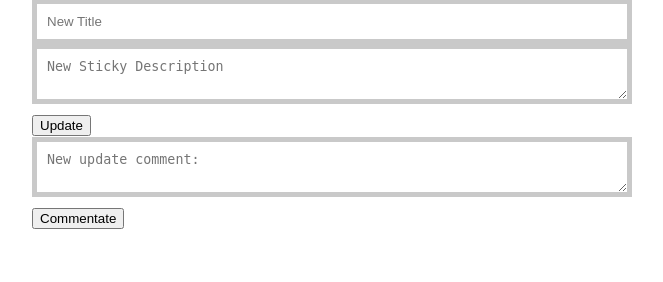
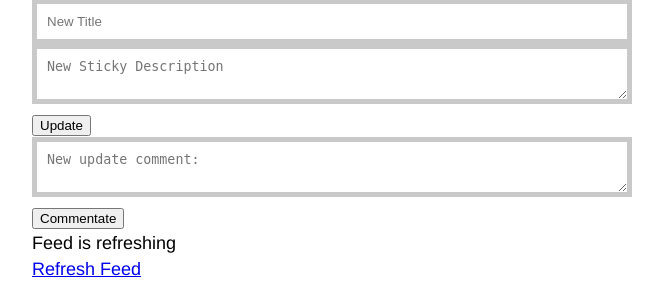
Before and after one commit to allanderek/blow-by-blow, a Flask app: template app/templates/view_feed.html in a window 1280 px wide. Shown: the part 576-858 px from the top of the page, without its empty margins (308-971 px from the left). Before the commit the page ends 805 px from the top, so only its background shows below. Run offline with Flask 2, Linux system fonts and the light colour scheme; the template is opened without the code that fills it: values that come from a table or form of the project are taken from there, others are empty; some libraries are stand-ins or nearby versions.

Commit message:
Moved to a scheme in which viewing a feed (including when authoring one) just downloads the shell, rather than all the feed moments as well. There is then a 'refresh_feed' javascript function which is called when the page is loaded. This makes an AJAX call to the server to retrieve, the feed title, description and moments and then displays them. This allows us to have a 'refresh-feed' link which the user can press to simple refresh the feed, without actually  refreshing the entire page. Ultimately we should also allow for the feed updating itself automatically.

```diff
--- a/app/main.py
+++ b/app/main.py
@@ -12,7 +12,7 @@
 
 import datetime
 import flask
-from flask import request, url_for
+from flask import request, url_for, jsonify
 import sqlalchemy
 import sqlalchemy.orm
 from flask.ext.sqlalchemy import SQLAlchemy
@@ -55,6 +55,11 @@
         path = url_for('view_feed', feed_no=self.id)
         return application.config['DOMAIN'] + path
 
+    def jsonify(self):
+        return jsonify({'title': self.feed_title,
+                        'description': self.feed_desc,
+                        'moments': [moment.jsonify() for moment in self.moments]})
+
 class DBMoment(database.Model):
     id = database.Column(database.Integer, primary_key=True)
     content = database.Column(database.String(2400))
@@ -66,6 +71,10 @@
     def __init__(self, feed_id, content):
         self.feed_id = feed_id
         self.content = content
+
+    def jsonify(self):
+        return {'time': self.date_time.isoformat(),
+                'content': self.content}
 
 def create_database_feed():
     """ Create a feed in the database. """
@@ -87,6 +96,13 @@
     """
 
     return request.args.get('next') or request.referrer or url_for(default)
+
+
+@application.route('/grabmoments', methods=['POST'])
+def grab_moments():
+    feed_id = request.form['feed_id']
+    db_feed = database.session.query(DBFeed).filter_by(id=feed_id).one()
+    return db_feed.jsonify()
 
 
 @application.route("/")
--- a/app/templates/view_feed.html
+++ b/app/templates/view_feed.html
@@ -41,17 +41,48 @@
 
 <script src="//ajax.googleapis.com/ajax/libs/jquery/1.4.3/jquery.min.js"></script>
 
-<script>
-jQuery(document).ready(function(){
-    jQuery('#dismiss-send-viewers-link').live('click', function(event) {
-         jQuery('#send-viewers-link').toggle('show');
-    });
-});
-</script>
 {% endblock %}
 {% block content %}
 
 <div id="feed-contents" class="main-column">
+
+<script>
+function refresh_feed(feed_id) {
+    $("#refreshing-feed").show();
+    $.post('/grabmoments', {
+        feed_id: feed_id
+    }).done(function(translated) {
+        $(".feed-title").text(translated['title']);
+        $(".feed-description").text(translated['description']);
+        $(".feed-moment").remove();
+        var moments = translated['moments'];
+        for (i = 0; i < moments.length; i++) {
+          moment = moments[i];
+	  moment_li = document.createElement('li');
+	  moment_li.className = "feed-moment";
+          time_div = document.createElement('div');
+	  time_div.className = "comment-time";
+          time_div.innerHTML = moment['time']
+          text_div = document.createElement('div');
+          text_div.className = "comment-text";
+	  text_div.innerHTML = moment['content'];
+          moment_li.appendChild(time_div);
+	  moment_li.appendChild(text_div);
+          $("#feed-moment-list").append(moment_li);
+	}
+        $("#refreshing-feed").hide();
+    }).fail(function() {
+        $("#refreshing-feed").text("Error: Could not contact server.");
+    });
+}
+
+jQuery(document).ready(function(){
+    jQuery('#dismiss-send-viewers-link').live('click', function(event) {
+       jQuery('#send-viewers-link').toggle('show');
+       });
+    refresh_feed({{db_feed.id}});
+});
+</script>
 
 {% if secret is not none %}
 <div id="send-viewers-link" class="author-instructions">
@@ -136,24 +167,16 @@
 {% endif %}
 
 
+<div id="refreshing-feed">
+Feed is refreshing
+</div>
+<a href="javascript:refresh_feed('{{ db_feed.id }}');">Refresh Feed</a>
+
 <ul id="feed-moment-list">
-    {% for moment in db_feed.moments %}
-        <li class="feed-moment">
-            <div class="comment-time">{{moment.date_time.isoformat()}}</div>
-            <div class="comment-text">{{moment.content}}</div>
-            </li>
-    {% endfor %}
 </ul>
 
 </div><!-- End of div feed-contents -->
 
 <script src="http://ajax.googleapis.com/ajax/libs/jquery/1.7.1/jquery.min.js"></script>
-<script>
-    /* We have now stopped using server-side events and we're just
-       going to instead use some ajax to automatically re-load the
-       event-stream.
-    */
-</script>
-
 
 {% endblock %}
```
